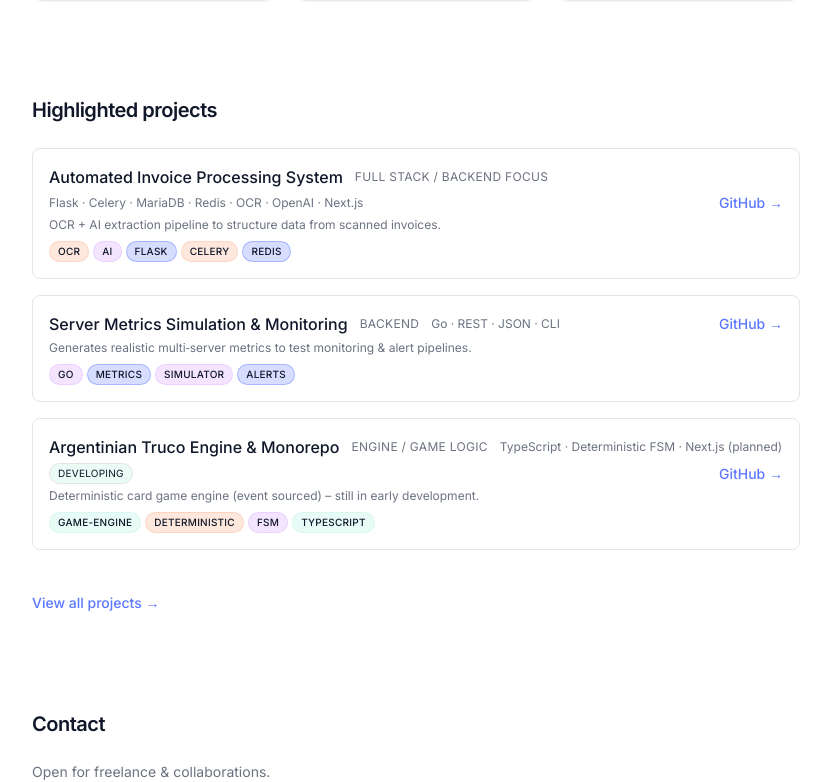
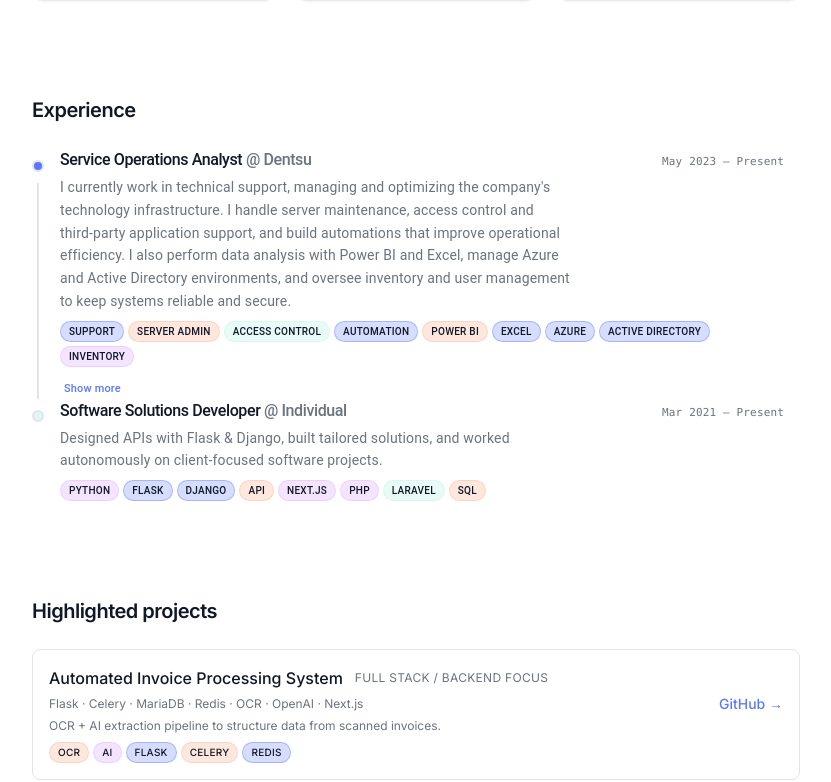
Before and after one commit to joacominatel/portfolio-2026, a Next.js app: page / in a window 1280 px wide. Shown: the part 713-1495 px from the top of the page, without its empty margins (224-1055 px from the left). Built offline with nearby package versions, Linux system fonts and the light colour scheme.

Commit message:
Add ExperienceTimeline component to showcase career experiences

```diff
--- a/src/app/page.tsx
+++ b/src/app/page.tsx
@@ -1,5 +1,6 @@
 import Hero from "@/components/sections/Hero";
 import WhatIBuild from "@/components/sections/WhatIBuild";
+import ExperienceTimeline from "@/components/sections/ExperienceTimeline";
 import ProjectsTeaser from "@/components/sections/ProjectsTeaser";
 import FinalCTA from "@/components/sections/FinalCTA";
 import { Container } from "@/components/ui/Container";
@@ -9,7 +10,8 @@ export default function Home() {
     <Container className="py-16 space-y-24">
       <Hero />
       <WhatIBuild />
-      <ProjectsTeaser />
+  <ExperienceTimeline />
+  <ProjectsTeaser />
       <FinalCTA />
     </Container>
   );
--- /dev/null
+++ b/src/components/sections/ExperienceTimeline.tsx
@@ -0,0 +1,132 @@
+"use client";
+import React, { useState } from "react";
+import Section from "@/components/ui/Section";
+import { useI18n } from "@/i18n";
+import { careers } from "@/data/careers";
+import Tag from "@/components/ui/Tag";
+import Timeline from '@mui/lab/Timeline';
+import TimelineItem from '@mui/lab/TimelineItem';
+import TimelineSeparator from '@mui/lab/TimelineSeparator';
+import TimelineConnector from '@mui/lab/TimelineConnector';
+import TimelineContent from '@mui/lab/TimelineContent';
+import TimelineDot from '@mui/lab/TimelineDot';
+// (Optional) Opposite content removed for a tighter vertical layout
+
+interface OpenState {
+  [company: string]: boolean;
+}
+
+const ExperienceTimeline: React.FC = () => {
+  const { t, locale } = useI18n();
+  const [open, setOpen] = useState<OpenState>({});
+
+  const toggle = (k: string) => setOpen((o) => ({ ...o, [k]: !o[k] }));
+
+  const formatRange = (start: string, end?: string | null) => {
+    const opts: Intl.DateTimeFormatOptions = { year: "numeric", month: "short" };
+    const s = new Date(start).toLocaleDateString(locale, opts);
+    const e = end ? new Date(end).toLocaleDateString(locale, opts) : t("present");
+    return `${s} – ${e}`;
+  };
+
+  return (
+    <Section id="experience" title={t("experienceTitle")}>
+      <Timeline position="right" sx={{
+        m: 0,
+        p: 0,
+        '& .MuiTimelineItem-root:before': { display: 'none' },
+        '& .MuiTimelineConnector-root': { backgroundColor: 'hsl(var(--border))' },
+      }}>
+        {careers.map((c, idx) => {
+          const key = `${c.company}-${c.start}`;
+          const expanded = !!open[key];
+          return (
+            <TimelineItem key={key}>
+              <TimelineSeparator>
+                <TimelineDot variant={idx === 0 ? 'filled' : 'outlined'} color={idx === 0 ? 'primary' : 'grey'} sx={{
+                  backgroundColor: idx === 0 ? 'hsl(var(--primary))' : 'hsl(var(--accent-2)/0.5)',
+                  borderColor: 'hsl(var(--border))',
+                  boxShadow: '0 0 0 2px hsl(var(--color-bg))',
+                  '&:hover': { backgroundColor: 'hsl(var(--primary)/0.85)' },
+                }} />
+                {idx < careers.length - 1 && <TimelineConnector />}
+              </TimelineSeparator>
+              <TimelineContent sx={{ py: 0, my: 0 }}>
+                <div className="pb-8 last:pb-0">
+                  <div className="flex flex-wrap items-baseline gap-x-2 gap-y-1">
+                    <h3 className="font-medium tracking-tight text-sm sm:text-base">
+                      {c.position[locale]} <span className="text-[hsl(var(--color-muted))]">@ {c.company}</span>
+                    </h3>
+                    <span className="ms-auto text-[11px] font-mono text-[hsl(var(--color-muted))]">{formatRange(c.start, c.end)}</span>
+                  </div>
+                  <p className="text-xs sm:text-sm text-[hsl(var(--color-muted))] leading-relaxed max-w-prose mt-1">
+                    {c.description[locale]}
+                  </p>
+                  <div className="flex flex-wrap gap-1 pt-2">
+                    {c.technologies.slice(0, 10).map((tch) => (
+                      <Tag key={tch} label={tch} />
+                    ))}
+                  </div>
+                  {(c.achievements || c.projects) && (
+                    <div className="pt-2">
+                      <button
+                        type="button"
+                        onClick={() => toggle(key)}
+                        className="text-[11px] font-medium text-[hsl(var(--primary))] hover:underline focus:outline-none focus:ring-2 focus:ring-[hsl(var(--primary))] rounded-sm px-1"
+                        aria-expanded={expanded}
+                      >
+                        {expanded ? t("showLess") : t("showMore")}
+                      </button>
+                    </div>
+                  )}
+                  {expanded && (
+                    <div className="space-y-4 border border-[hsl(var(--border))] bg-[hsl(var(--card))] rounded-lg p-4 text-xs mt-3">
+                      {c.achievements && (
+                        <div className="space-y-2">
+                          <h4 className="font-semibold text-[11px] uppercase tracking-wide text-[hsl(var(--color-muted))]">
+                            {t("achievementsLabel")}
+                          </h4>
+                          <ul className="list-disc ms-4 space-y-1">
+                            {c.achievements[locale].map((a) => (
+                              <li key={a}>{a}</li>
+                            ))}
+                          </ul>
+                        </div>
+                      )}
+                      {c.projects && (
+                        <div className="space-y-2">
+                          <h4 className="font-semibold text-[11px] uppercase tracking-wide text-[hsl(var(--color-muted))]">
+                            {t("internalProjectsLabel")}
+                          </h4>
+                          <ul className="space-y-3">
+                            {c.projects.map((p) => (
+                              <li key={p.name.en} className="space-y-1">
+                                <div className="flex flex-wrap items-center gap-2">
+                                  <span className="font-medium">{p.name[locale]}</span>
+                                  <div className="flex flex-wrap gap-1">
+                                    {p.technologies.slice(0, 6).map((tg) => (
+                                      <Tag key={tg} label={tg} />
+                                    ))}
+                                  </div>
+                                </div>
+                                <p className="text-[11px] text-[hsl(var(--color-muted))] leading-relaxed max-w-prose">
+                                  {p.description[locale]}
+                                </p>
+                              </li>
+                            ))}
+                          </ul>
+                        </div>
+                      )}
+                    </div>
+                  )}
+                </div>
+              </TimelineContent>
+            </TimelineItem>
+          );
+        })}
+      </Timeline>
+    </Section>
+  );
+};
+
+export default ExperienceTimeline;
```
